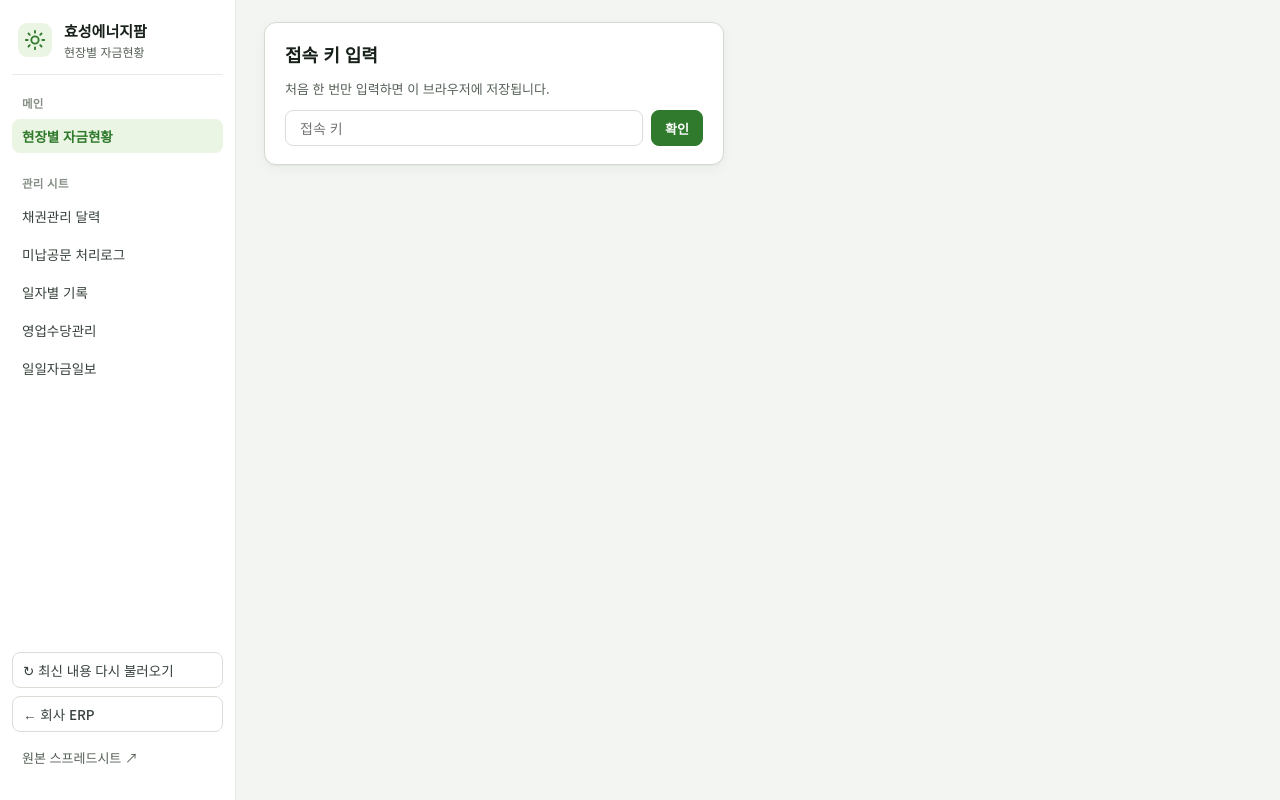
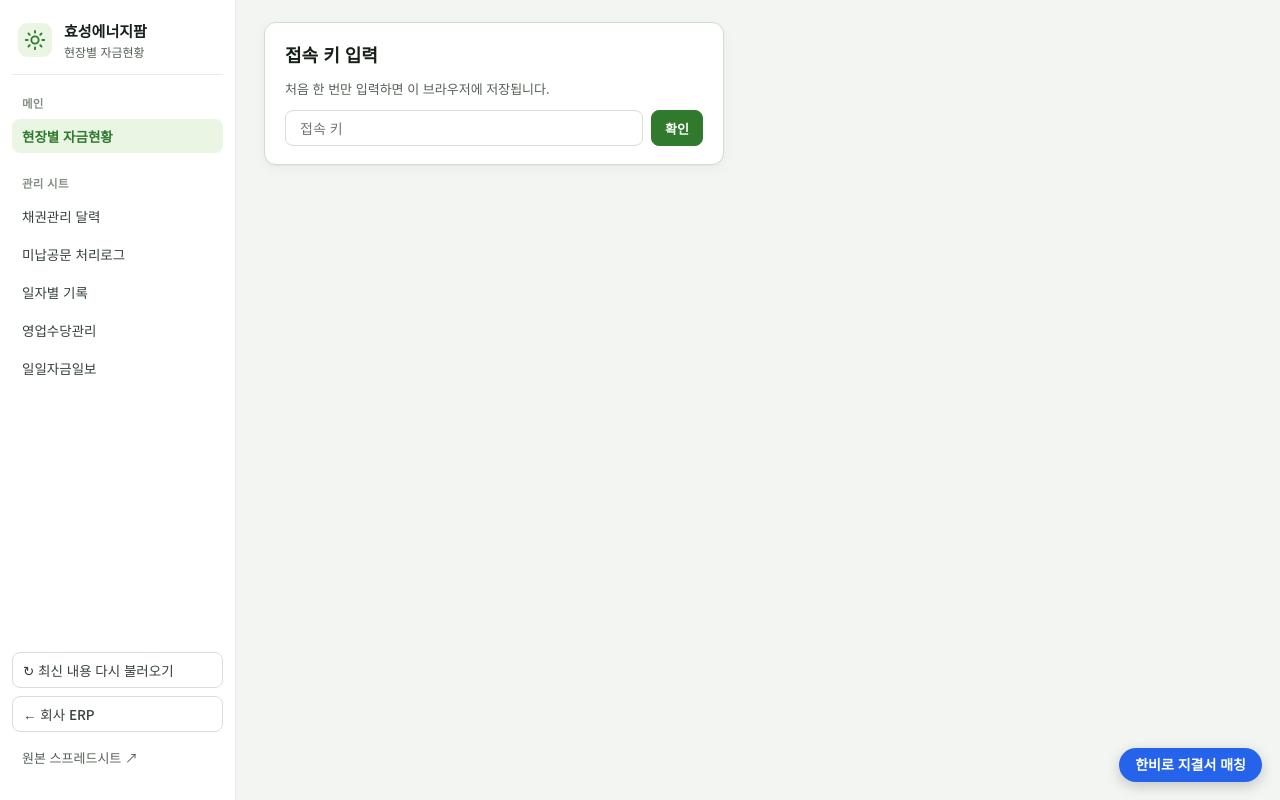
Before and after one commit to efsjh/fund-status, a plain HTML site: page index.html in a window 1280 px wide. Drawn offline with Linux system fonts and the light colour scheme; a web font is replaced by a local one.

Commit message:
index.html: 한비로 지결서 매칭 스크립트 줄 다시 추가

```diff
--- a/index.html
+++ b/index.html
@@ -2780,5 +2780,6 @@ body.embed main{padding:20px 24px 32px}
   document.addEventListener('visibilitychange', function () { if (!document.hidden && !S.dd && Date.now() - lastLoad > 15000) { lastLoad = Date.now(); load(); } });
 })();
 </script>
+<script src="hanbiro-match.js"></script>
 </body>
 </html>
```
